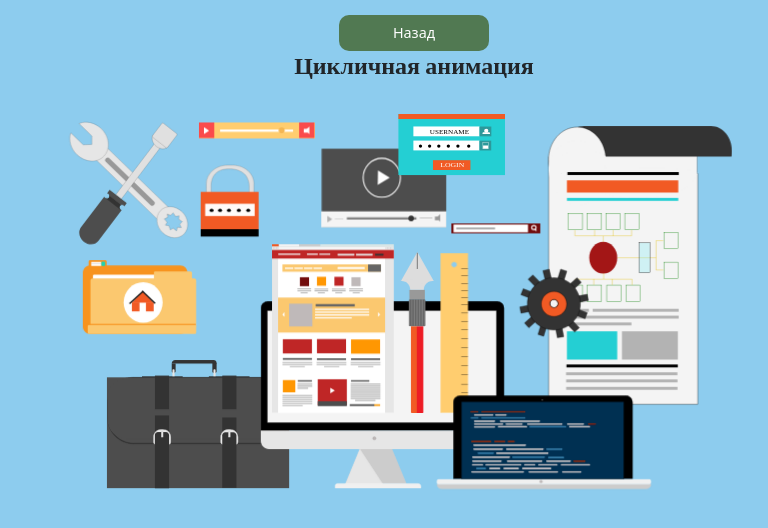
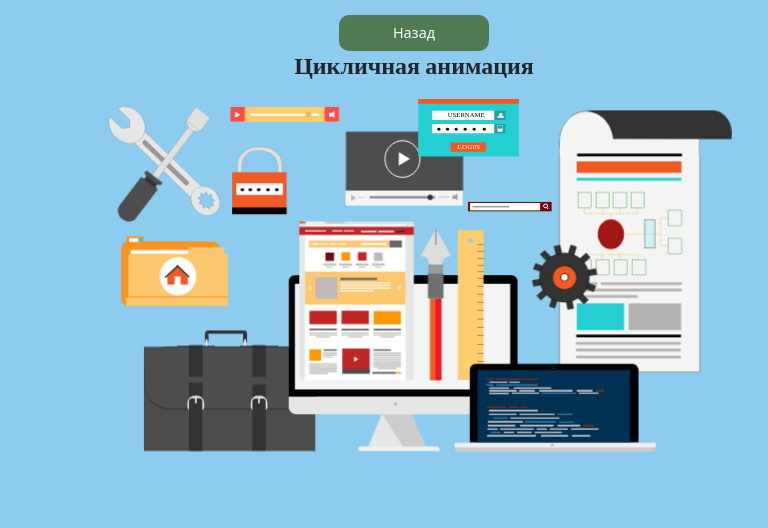
Before and after one commit to AnigalHub/DrawnSVGWithAnimation, a Vue app: page /loopingAnimation in a window 768 px wide. Shown: the top 528 px of the page. Built offline with nearby package versions, Linux system fonts and the light colour scheme; a web font is replaced by a local one.

Commit message:
удалено лишнее'

```diff
--- a/src/components/loopingAnimation.vue
+++ b/src/components/loopingAnimation.vue
@@ -21,20 +21,5 @@
 </script>
 
 <style scoped lang="scss">
-    svg{
-        margin-top: 28px;
-        margin-left: -20px;
-    }
-    @media screen and  (min-width: 500px)and  (max-width: 768px) {
-        svg{
-            margin-top: -20px;
-            margin-bottom: 20px;
-        }
-    }
-    @media screen and  (min-width: 768px)and  (max-width: 1200px) {
-        svg{margin-top: 10px;}
-    }
-    @media screen and  (min-width: 500px)and  (max-width: 1200px) {
-        svg{margin-left: -40px;}
-    }
+    svg{margin-top: -5px;}
 </style>
```
